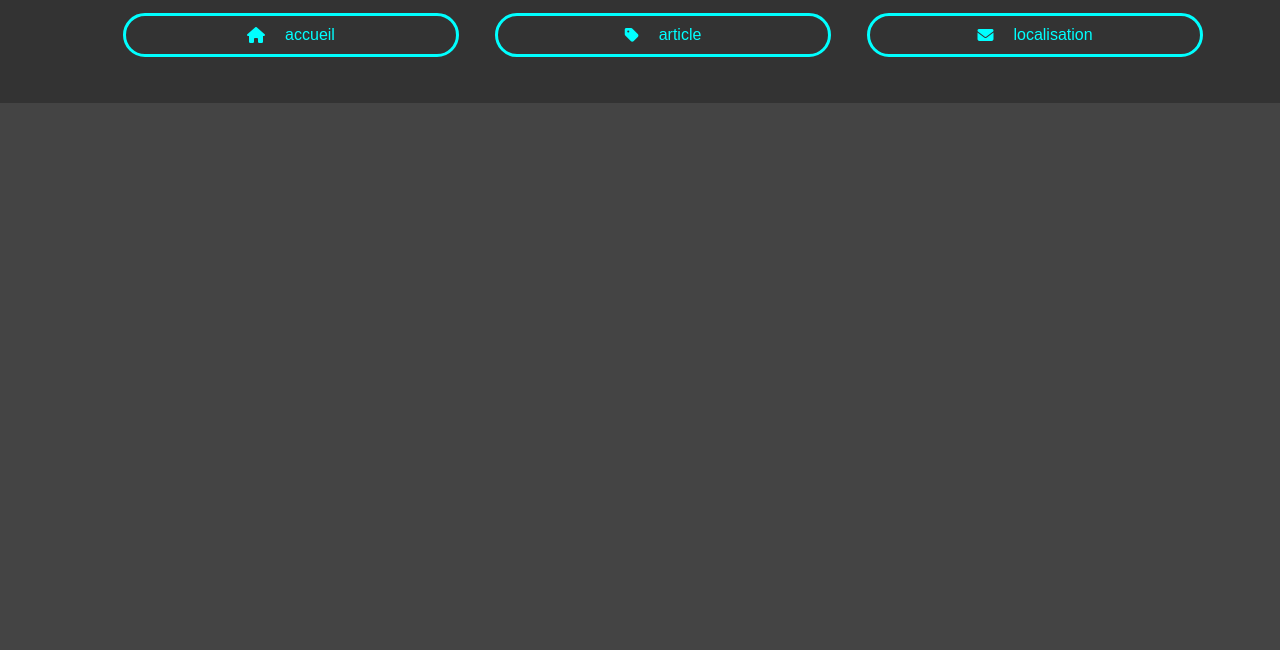
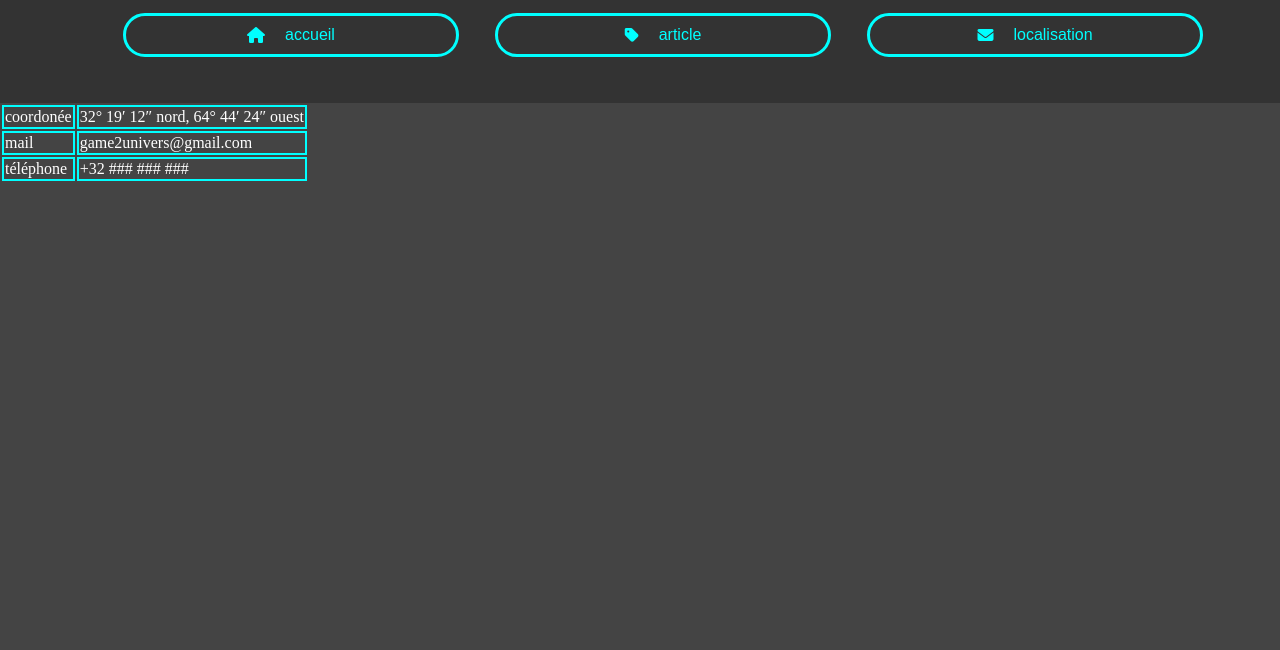
Before and after one commit to MaelH0/MaelH0.github.Io, a plain HTML site: page pages/localisation.html in a window 1280 px wide. Shown: the part 150-800 px from the top of the page. Drawn offline with Linux system fonts and the light colour scheme.

Commit message:
Update localisation.html

```diff
--- a/pages/localisation.html
+++ b/pages/localisation.html
@@ -27,6 +27,21 @@
             </nav>
         </header>
 
+        <table>
+                    <tr>
+                        <td>coordonée</td>
+                        <td>32° 19′ 12″ nord, 64° 44′ 24″ ouest</td>
+                    </tr>
+                    <tr>
+                        <td>mail</td>
+                        <td>game2univers@gmail.com</td>
+                    </tr>
+                    <tr>
+                        <td>téléphone</td>
+                        <td>+32 ### ### ###</td>
+                    </tr>
+                </table>
+
         <footer>
             <br>
             <p> Game Universe <br> Holemans Maël <br>Jadoul Hugo <br>2024 ©</p>
```
